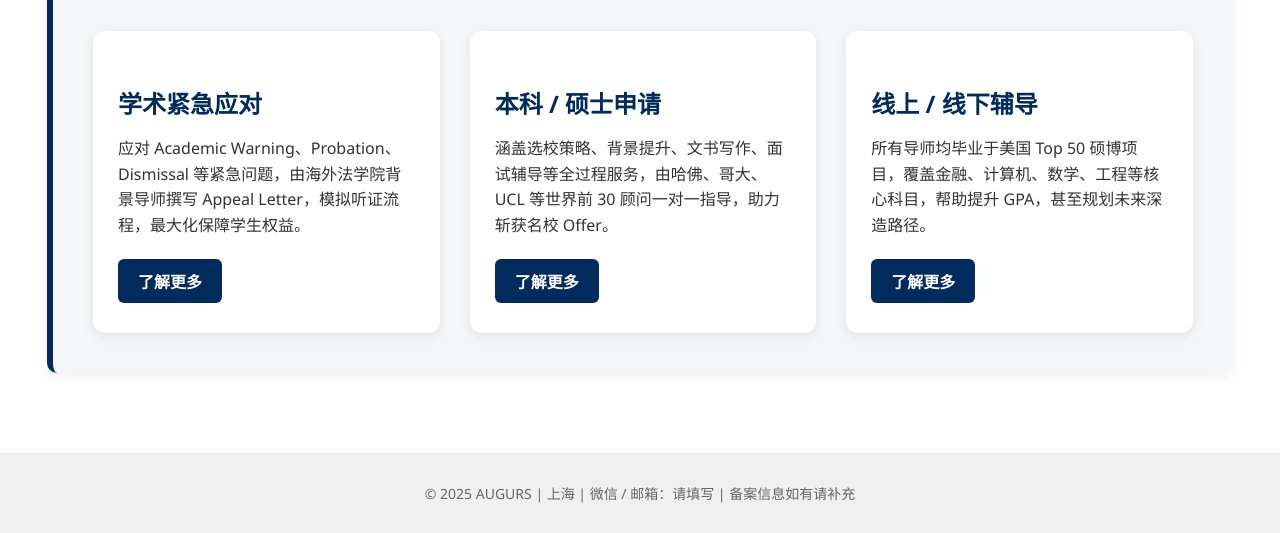
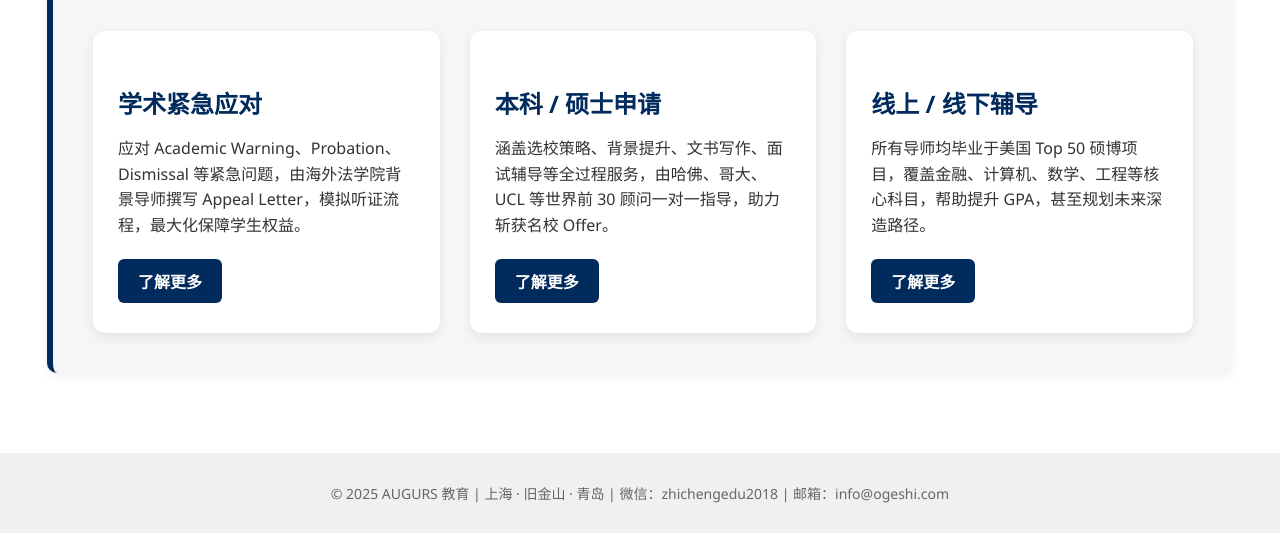
Before and after one commit to cyt996/ogeshi-site, a plain HTML site: page services.html in a window 1280 px wide. Shown: the part 319-852 px from the top of the page. Drawn offline with Linux system fonts and the light colour scheme.

Commit message:
Update services.html

```diff
--- a/services.html
+++ b/services.html
@@ -158,9 +158,10 @@
     </div>
   </section>
 
-  <footer>
-    © 2025 AUGURS | 上海 | 微信 / 邮箱：请填写 | 备案信息如有请补充
-  </footer>
+<footer>
+  © 2025 AUGURS 教育 | 上海 · 旧金山 · 青岛 | 微信：zhichengedu2018 | 邮箱：info@ogeshi.com
+</footer>
+
 
 </body>
 </html>
```
